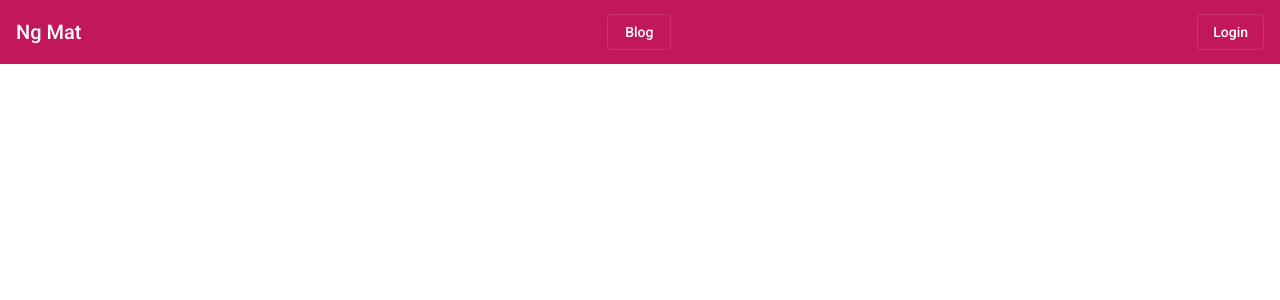
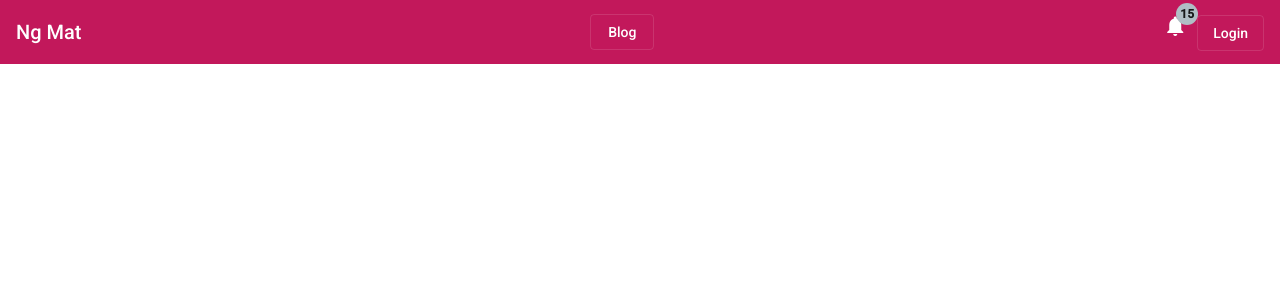
Before and after one commit to cyrisa02/angular_material_blog, an Angular app: page / in a window 1280 px wide. Shown: the top 300 px of the page. Built offline with nearby package versions, Linux system fonts and the light colour scheme.

Commit message:
add icon and badges

```diff
--- a/src/app/app.component.html
+++ b/src/app/app.component.html
@@ -1,7 +1,13 @@
 <mat-toolbar color="primary" class="flex justify-content-between">
   Ng Mat
   <a routerLink="blog" href="" mat-stroked-button>Blog</a>
-  <a routerLink="login" href="" mat-stroked-button>Login</a>
+  <div>
+    <mat-icon style="margin-right: 10px" matBadge="15" matBadgeColor="accent"
+      >notifications</mat-icon
+    >
+
+    <a routerLink="login" href="" mat-stroked-button>Login</a>
+  </div>
 </mat-toolbar>
 
 <router-outlet></router-outlet>
--- a/src/app/material-design/material-design.module.ts
+++ b/src/app/material-design/material-design.module.ts
@@ -9,6 +9,8 @@ import { MatDividerModule } from '@angular/material/divider';
 import { MatProgressSpinnerModule } from '@angular/material/progress-spinner';
 import { MatGridListModule } from '@angular/material/grid-list';
 import { MatChipsModule } from '@angular/material/chips';
+import { MatBadgeModule } from '@angular/material/badge';
+import { MatIconModule } from '@angular/material/icon';
 
 @NgModule({
   declarations: [],
@@ -16,6 +18,6 @@ import { MatChipsModule } from '@angular/material/chips';
     CommonModule
   ],
   exports: [MatButtonModule, MatCardModule,
-    MatToolbarModule, MatInputModule, MatFormFieldModule, MatDividerModule, MatProgressSpinnerModule, MatGridListModule, MatChipsModule],
+    MatToolbarModule, MatInputModule, MatFormFieldModule, MatDividerModule, MatProgressSpinnerModule, MatGridListModule, MatChipsModule, MatBadgeModule, MatIconModule],
 })
 export class MaterialDesignModule { }
```
